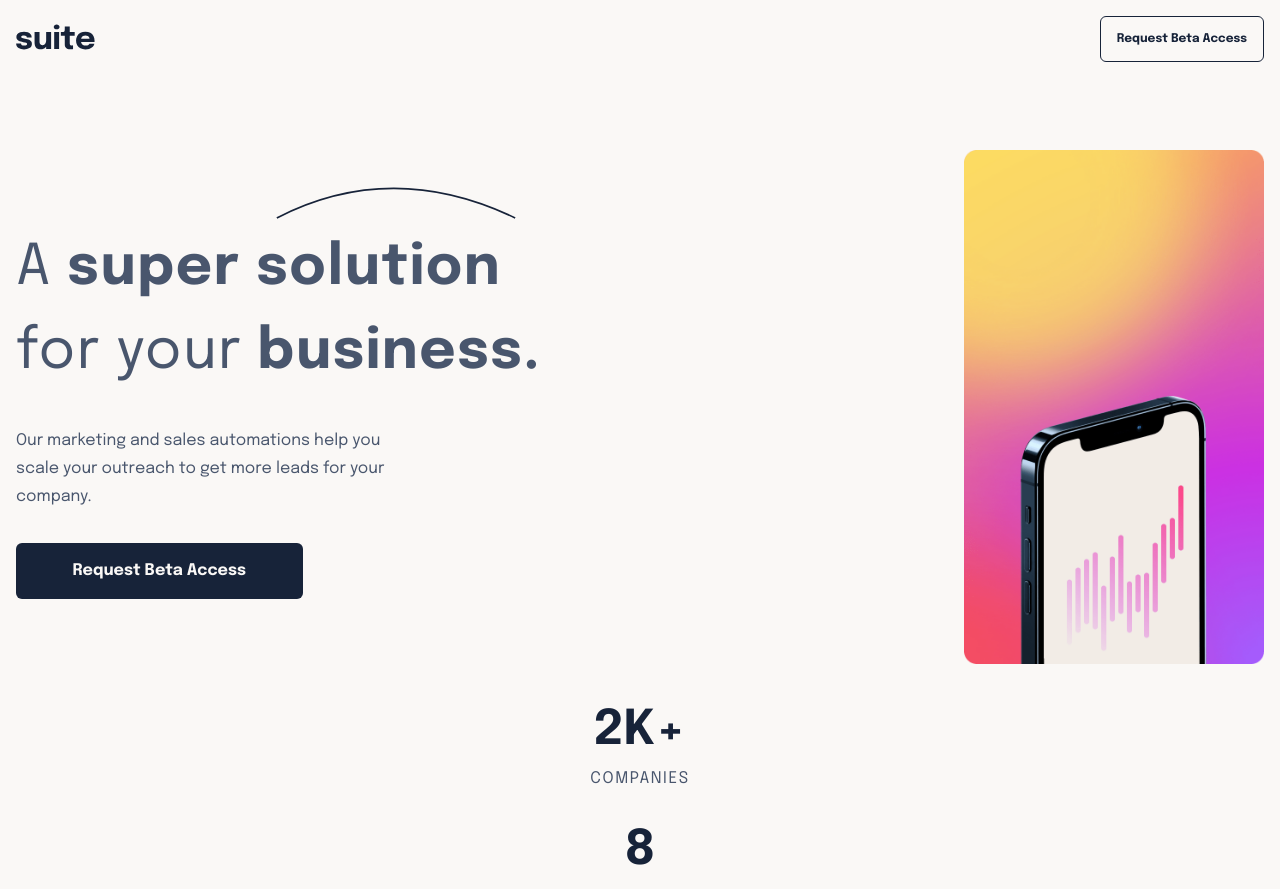
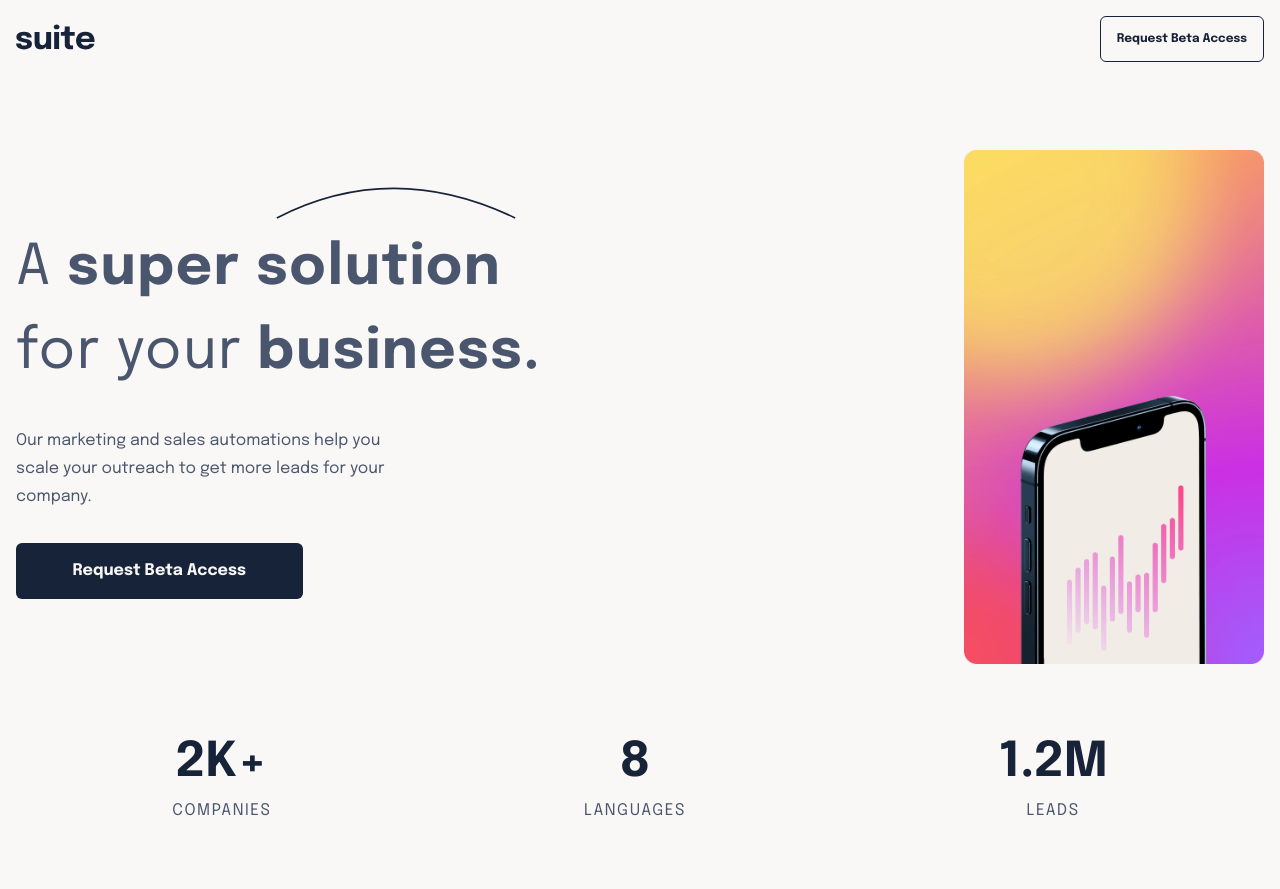
Before and after one commit to mdubelbeis/suite-landing-page, a React (Create React App) app: page / in a window 1280 px wide. Shown: the top 889 px of the page. Built offline with nearby package versions, Linux system fonts and the light colour scheme.

Commit message:
styled for tablet

```diff
--- a/src/components/Stats.component.js
+++ b/src/components/Stats.component.js
@@ -2,7 +2,7 @@ import React from 'react';
 
 const Stats = () => {
   return (
-    <div className="text-center mt-12 space-y-6">
+    <div className="text-center mt-12 space-y-6  md:flex md:justify-around md:items-center md:object-fit md:space-y-0 md:mt-20">
       <div>
         <h2>2K+</h2>
         <p className="text-grey tracking-widest">COMPANIES</p>
```
